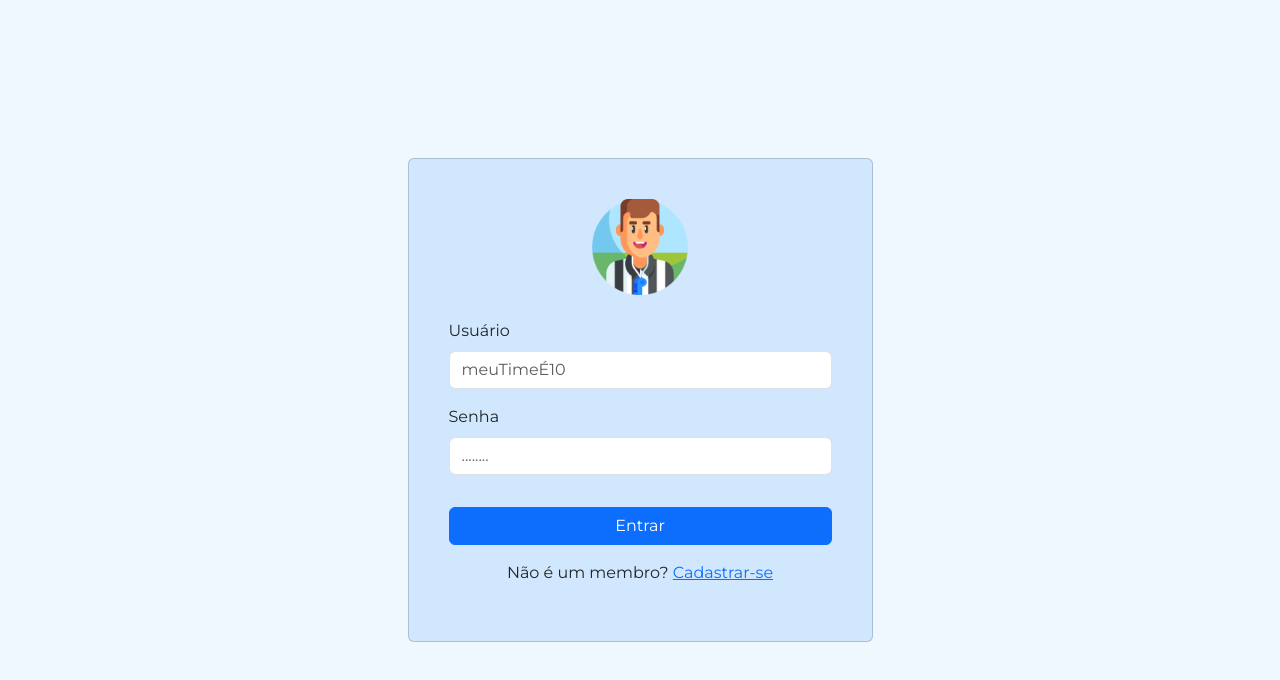
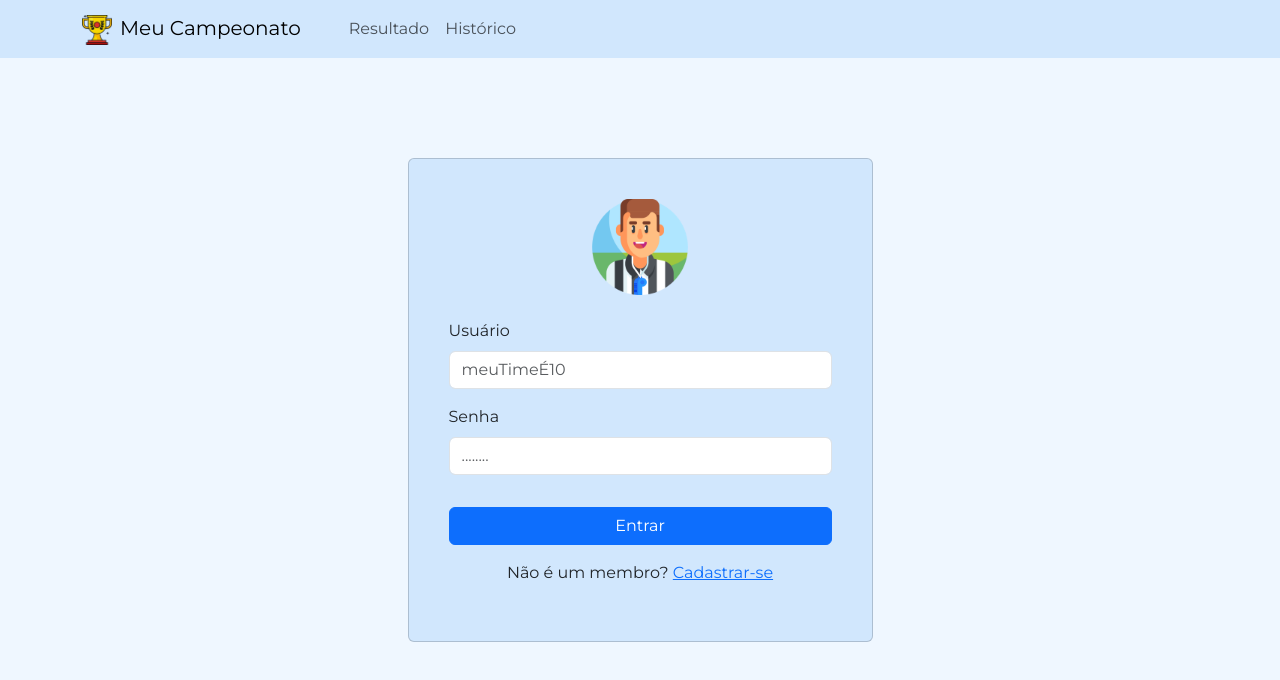
Before and after one commit to willmustafa/teste-trade-tech-fullstack, a React (Create React App) app in the folder frontend/: page / in a window 1280 px wide. Shown: the top 680 px of the page. Built offline with nearby package versions, Linux system fonts and the light colour scheme.

Commit message:
Init Navbar

```diff
--- /dev/null
+++ b/frontend/src/components/navbar/index.tsx
@@ -0,0 +1,60 @@
+import React from "react";
+import { Link, NavLink } from "react-router-dom";
+
+export default function Navbar() {
+  return (
+    <nav className="navbar navbar-expand-lg navbar-light bg-blue fixed-top">
+      <div className="container">
+        <NavLink className="navbar-brand" to="/app">
+          <img src="logo.png" alt="" width={30} />
+          <span className="ms-2">Meu Campeonato</span>
+        </NavLink>
+        <button
+          className="navbar-toggler"
+          type="button"
+          data-toggle="collapse"
+          data-target="#navbarSupportedContent"
+          aria-controls="navbarSupportedContent"
+          aria-expanded="false"
+          aria-label="Toggle navigation"
+        >
+          <span className="navbar-toggler-icon"></span>
+        </button>
+
+        <div className="collapse navbar-collapse" id="navbarSupportedContent">
+          <ul className="navbar-nav me-auto ms-4">
+            <NavItem
+              to="/resultados"
+            >
+              Resultado
+            </NavItem>
+            <NavItem
+              to="/historico"
+            >
+              Histórico
+            </NavItem>
+          </ul>
+        </div>
+      </div>
+    </nav>
+  );
+}
+
+interface INavItem extends React.PropsWithChildren {
+  to: string;
+}
+
+function NavItem({ children, to }: INavItem) {
+  return (
+    <NavLink
+      className={({ isActive }) =>
+        isActive
+          ? "nav-item active text-decoration-none"
+          : "nav-item text-decoration-none"
+      }
+      to={to}
+    >
+      <span className="nav-link">{children}</span>
+    </NavLink>
+  );
+}
--- a/frontend/src/layout/Main.tsx
+++ b/frontend/src/layout/Main.tsx
@@ -1,9 +1,11 @@
+import Navbar from "components/navbar";
 import React from "react";
 import { Outlet } from "react-router-dom";
 
 export default function Main() {
   return (
     <div className="App">
+      <Navbar />
       <div className="main">
         <Outlet />
       </div>
```
